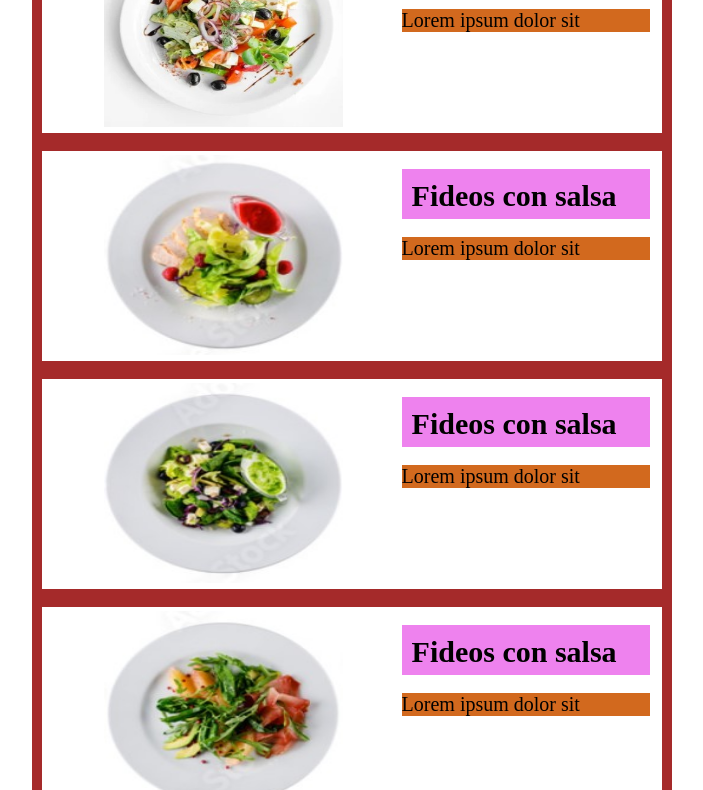
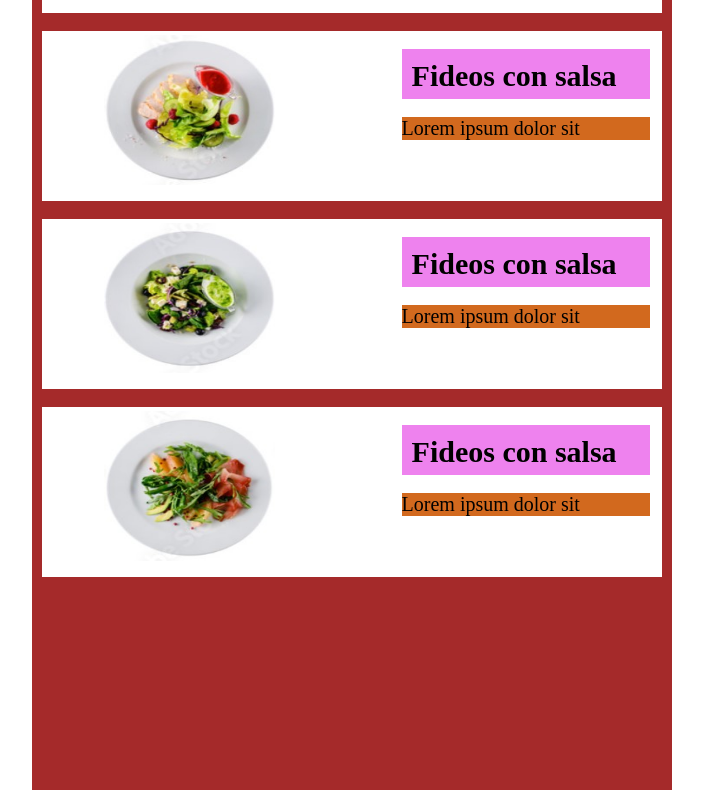
Before and after one commit to valensoto13/portafolio, a plain HTML site: page trabajo2/menu.html in a window 1280 px wide. Shown: the part 680-1470 px from the top of the page, without its empty margins (288-991 px from the left). Drawn offline with nearby package versions, Linux system fonts and the light colour scheme.

Commit message:
css menu

```diff
--- a/trabajo2/css/style2.css
+++ b/trabajo2/css/style2.css
@@ -210,7 +210,7 @@ main{
 
     .resultados{
         background-color: white;
-        height: 210px;
+        height: 170px;
         width: 100%;
 
         .resto{
@@ -227,8 +227,8 @@ main{
             }
 
             img{
-                width: 70%;
-                height: 200px;
+                width: 50%;
+                height: 150px;
             }
 
             h3{
```
